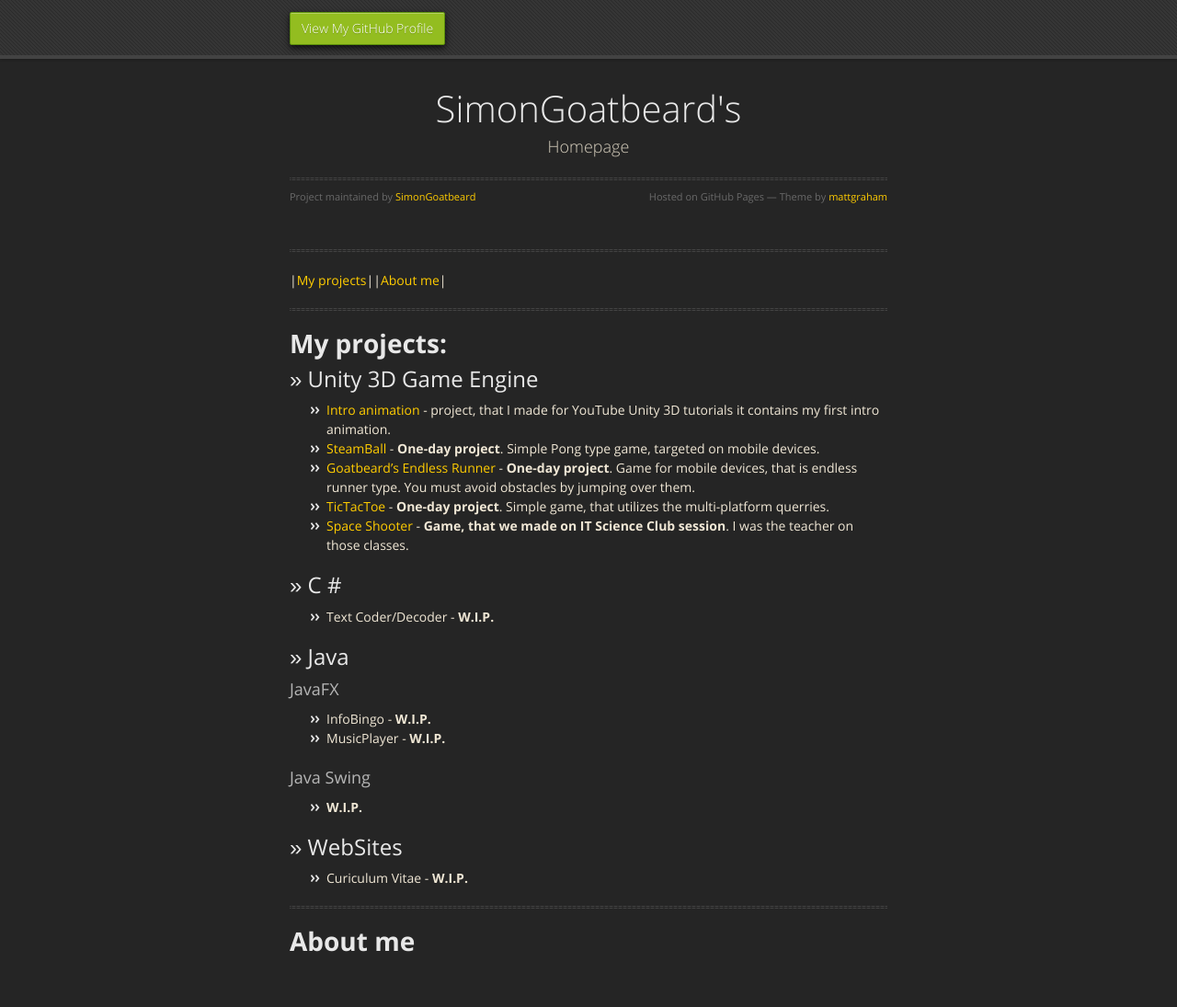
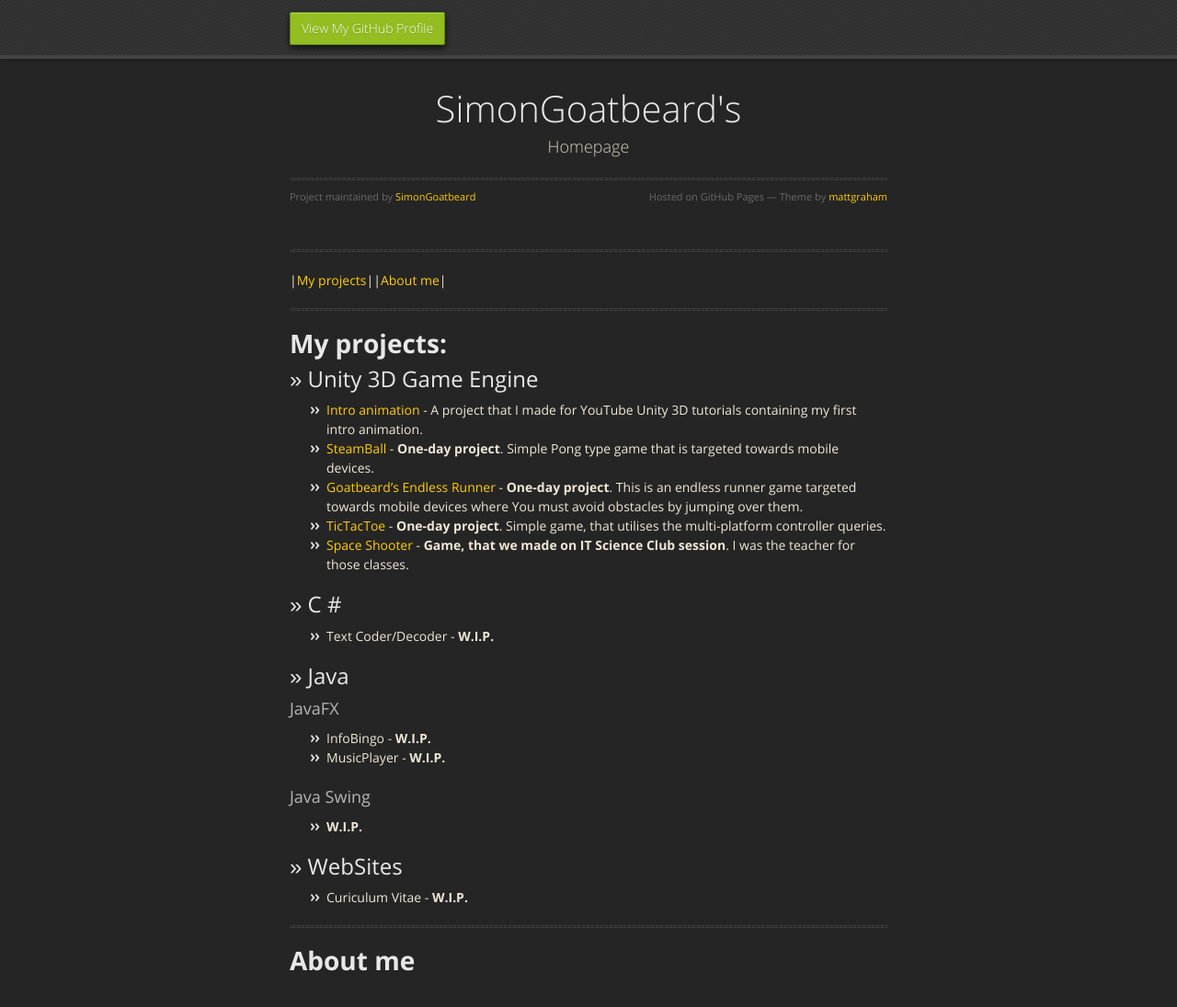
Before and after one commit to SimonGoatbeard/simongoatbeard.github.io, a Jekyll site: the page built from index.md, in a window 1280 px wide and 1160 px high. Shown: the top 1095 px of the window at 92% size. Built offline with Jekyll 4.4.1, drawn with Linux system fonts in a browser that asks for light colours; nearby versions of some CDN libraries.

Commit message:
Update index.md

```diff
--- a/index.md
+++ b/index.md
@@ -9,11 +9,11 @@ layout: default
 # <a name="my_projects"></a>**My projects:**
 ## >> Unity 3D Game Engine
 
-*   [Intro animation](unity-intro) - project, that I made for YouTube Unity 3D tutorials it contains my first intro animation.
-*   [SteamBall](unity-steamball) - **One-day project**. Simple Pong type game, targeted on mobile devices.
-*   [Goatbeard's Endless Runner](unity-goatbeardsendlessrunner) - **One-day project**. Game for mobile devices, that is endless runner type. You must avoid obstacles by jumping over them.
-*   [TicTacToe](unity-tictactoe) - **One-day project**. Simple game, that utilizes the multi-platform querries.
-*   [Space Shooter](unity-spaceshooter) - **Game, that we made on IT Science Club session**. I was the teacher on those classes.
+*   [Intro animation](unity-intro) - A project that I made for YouTube Unity 3D tutorials containing my first intro animation.
+*   [SteamBall](unity-steamball) - **One-day project**. Simple Pong type game that is targeted towards mobile devices.
+*   [Goatbeard's Endless Runner](unity-goatbeardsendlessrunner) - **One-day project**. This is an endless runner game targeted towards mobile devices where You must avoid obstacles by jumping over them.
+*   [TicTacToe](unity-tictactoe) - **One-day project**. Simple game, that utilises the multi-platform controller queries.
+*   [Space Shooter](unity-spaceshooter) - **Game, that we made on IT Science Club session**. I was the teacher for those classes.
 
 ## >> C \#
 *   Text Coder/Decoder - **W.I.P.**
```
